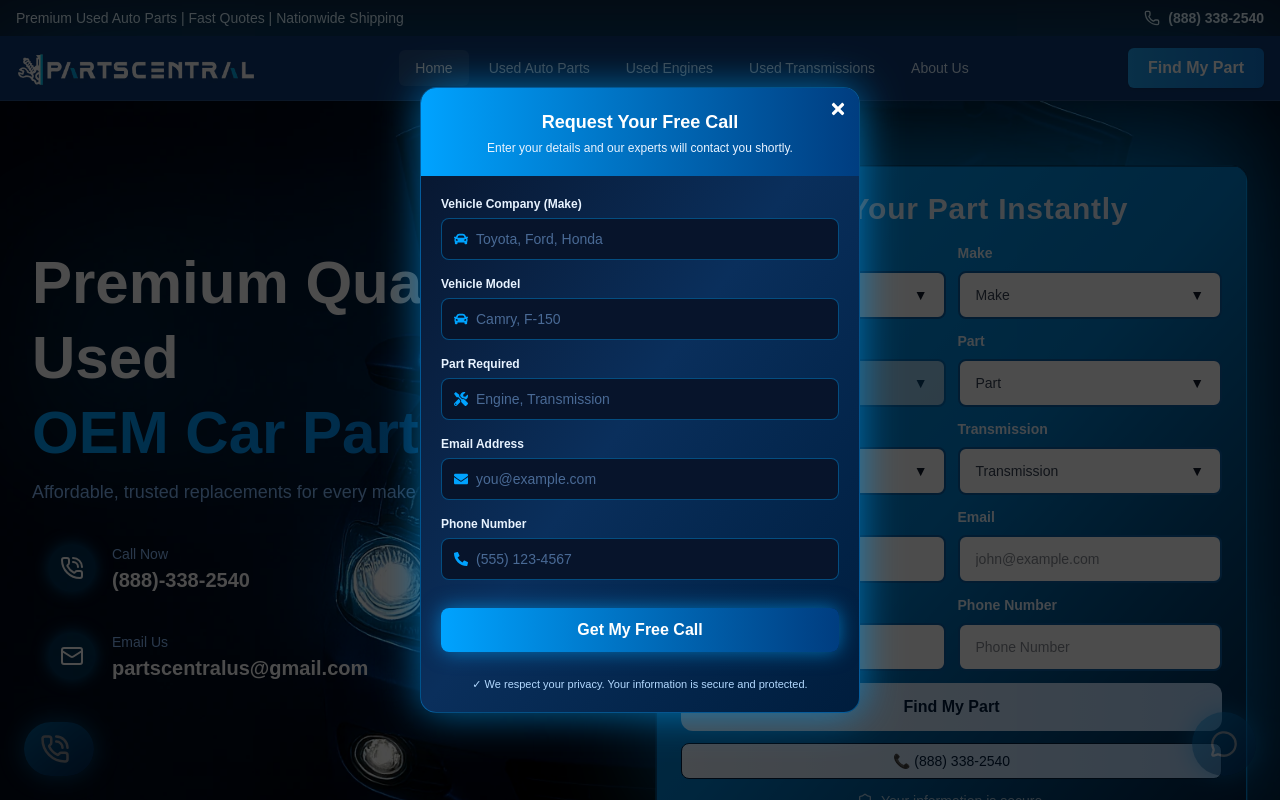
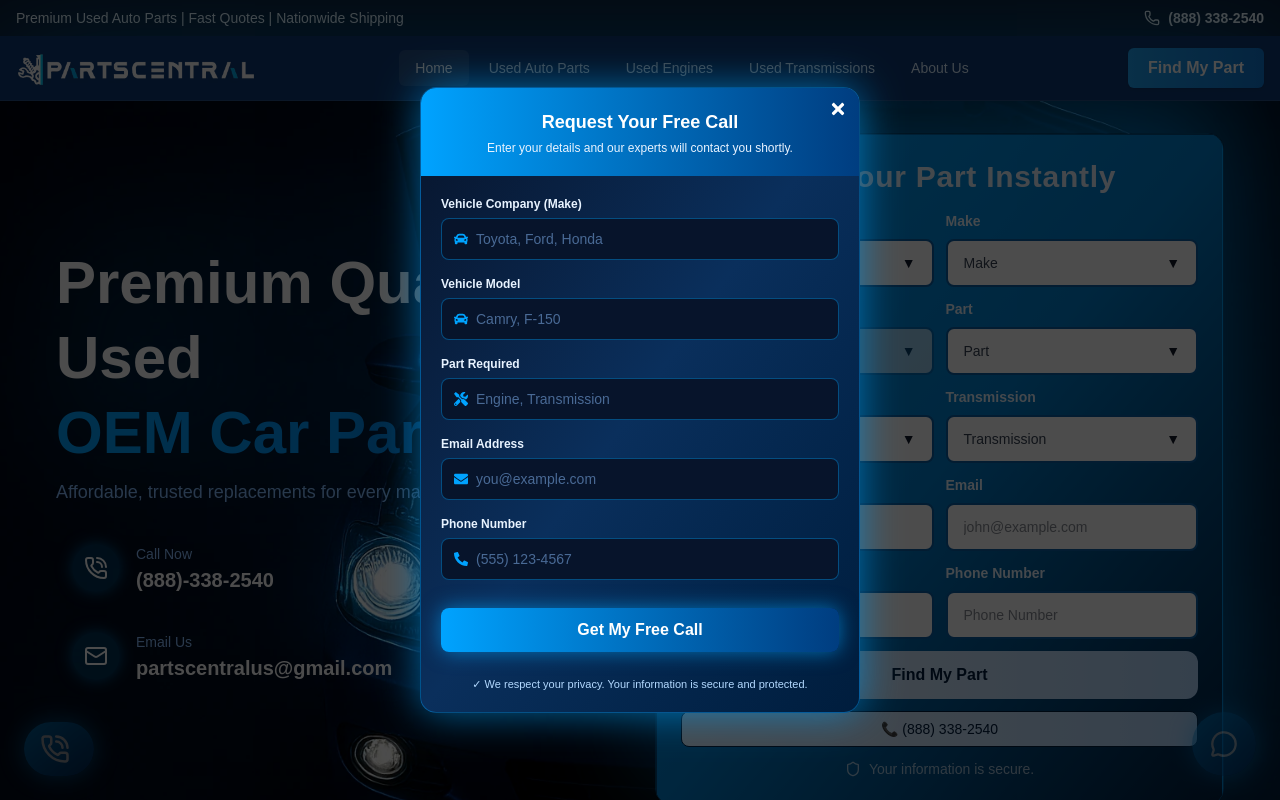
Before and after one commit to AOW-Development/usedautoparts, a Next.js app: page / in a window 1280 px wide. Shown: the top 800 px of the page. Built offline with nearby package versions, Linux system fonts and the light colour scheme.

Commit message:
added padding

```diff
--- a/components/home/HeroTransmission.tsx
+++ b/components/home/HeroTransmission.tsx
@@ -51,11 +51,19 @@ export default function HeroTransmission({
 
   return (
     <section
-      id="lead-form"
-      className="relative w-full min-h-[calc(100vh-80px)] mt-[0px] flex flex-col lg:flex-row bg-gradient-to-br from-[#07142B] via-[#0A2F5C] to-[#001D3D] overflow-hidden shadow-[0_-40px_120px_rgba(0,163,255,0.6)] bg-cover bg-center bg-fixed transition-all duration-500"
-      style={{ backgroundImage: optimizedBg }}
-      aria-label={`${title} - ${subtitle}`}
-    >
+  id="lead-form"
+  className="relative w-full min-h-[calc(100vh-80px)]
+             flex flex-col lg:flex-row
+             items-start lg:items-center
+             p-4 sm:p-6 lg:py-8
+             bg-gradient-to-br from-[#07142B] via-[#0A2F5C] to-[#001D3D]
+             overflow-hidden
+             shadow-[0_-40px_120px_rgba(0,163,255,0.6)]
+             bg-cover bg-center bg-fixed transition-all duration-500"
+  style={{ backgroundImage: optimizedBg }}
+  aria-label={`${title} - ${subtitle}`}
+>
+
       {/* Background Animated Cogs - Using SVG instead of react-icons
       <div className="absolute inset-0 overflow-hidden pointer-events-none" aria-hidden="true">
         <div className="absolute top-10 left-4 sm:top-14 sm:left-6 md:top-20 md:left-12 w-24 h-24 sm:w-32 sm:h-32 md:w-44 md:h-44 lg:w-56 lg:h-56 opacity-10 text-[#00A3FF] animate-spin-slow">
@@ -69,12 +77,18 @@ export default function HeroTransmission({
       </div> */}
 
       {/* Layout Grid */}
-      <div className="relative z-10 w-full h-full flex flex-col lg:flex-row gap-4 sm:gap-6 lg:gap-8 justify-between items-stretch lg:items-center px-4 sm:px-6 lg:px-8 py-0 sm:py-0 lg:py-0">
+      <div className="relative z-10 w-full h-full flex flex-col lg:flex-row
+                gap-4 sm:gap-6 lg:gap-8
+                justify-center
+                items-center lg:items-center
+                px-4 sm:px-6 lg:px-8
+                py-0">
+
         {/* LEFT CONTENT */}
         <div className="text-white space-y-2 flex flex-col justify-center lg:justify-start relative flex-1 min-h-auto">
           <h1 className="text-4xl md:text-5xl lg:text-6xl font-bold leading-tight drop-shadow-[0_-20px_60px_rgba(0,163,255,0.65)] transition-all duration-500">
             {title}
-            <span className="block bg-gradient-to-r from-[#00A3FF] via-[#0099FF] to-[#003D80] bg-clip-text text-transparent">
+            <span className="block bg-linear-to-r from-[#00A3FF] via-[#0099FF] to-[#003D80] bg-clip-text text-transparent">
               {subtitle}
             </span>
           </h1>
@@ -119,7 +133,7 @@ export default function HeroTransmission({
         </div>
 
         {/* RIGHT SECTION — FORM */}
-        <div className="flex-1 mt-10 sm:mt-14 lg:mt-16 lg:self-start rounded-2xl overflow-hidden shadow-[0_-40px_110px_rgba(0,163,255,0.7)] border border-[#00A3FF]/40 flex flex-col">
+        <div className="flex-1 lg:self-start rounded-2xl overflow-hidden shadow-[0_-40px_110px_rgba(0,163,255,0.7)] border border-[#00A3FF]/40 flex flex-col">
           <LeadForm />
         </div>
       </div>
@@ -261,7 +275,7 @@ function LeadForm() {
   }, [errors, formatPhone]);
 
   return (
-    <div className="bg-gradient-to-br from-[#00A3FF] via-[#0080D0] to-[#001D3D] w-full h-full p-4 sm:p-5 md:p-6 border border-[#00A3FF]/30 shadow-xl flex flex-col overflow-hidden justify-between">
+    <div className="bg-gradient-to-br  from-[#00A3FF] via-[#0080D0] to-[#001D3D] w-full h-full p-4 sm:p-5 md:p-6 border border-[#00A3FF]/30 shadow-xl flex flex-col overflow-hidden justify-between">
       {/* Changed from h3 to h2 for proper heading hierarchy */}
       <h2 className="text-[#E8F3FF] text-2xl sm:text-3xl font-extrabold mb-4 text-center tracking-wide">
         Find Your Part Instantly
```
